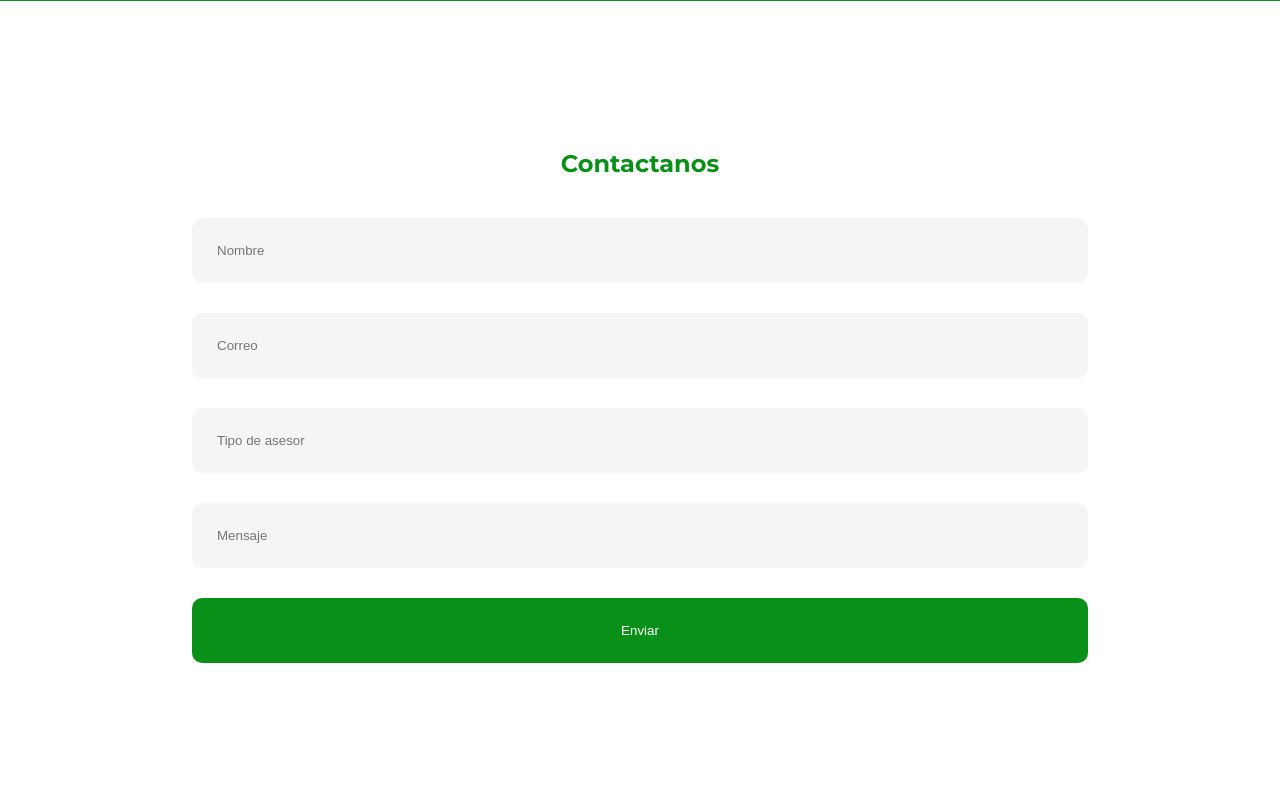
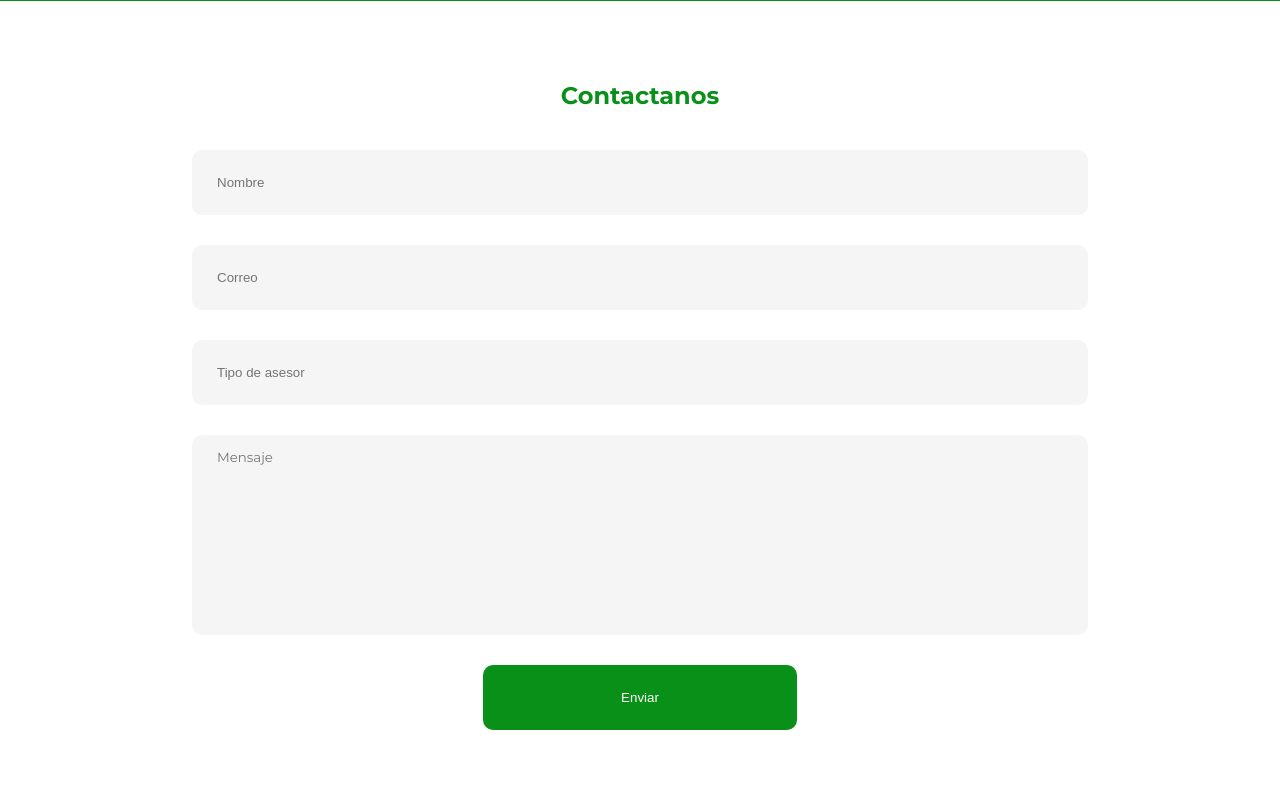
Before and after one commit to SamuBoc/ADECONTA_PAGE, a PHP site: page / in a window 1280 px wide. Shown: the part 1915-2716 px from the top of the page. Run offline with PHP 8.4, Linux system fonts and the light colour scheme.

Commit message:
update: form properties - text area

```diff
--- a/css/style-index.css
+++ b/css/style-index.css
@@ -367,7 +367,8 @@ body, div, ul, nav, header, footer, a, li, label{
 }
 
 .main__wrapper-contact input,
-.main__wrapper-contact button {
+.main__wrapper-contact button,
+.main__wrapper-contact textarea{
     width: 100%;
     margin: 10px 0; /* Ajusta el margen para los inputs y botón */
     margin-top: 20px;
@@ -378,6 +379,16 @@ body, div, ul, nav, header, footer, a, li, label{
     border: none;
     color: #099018;
 }
+
+.main__wrapper-contact textarea{
+    resize: none;
+    padding: 14px;
+    font-weight: 6px;
+    font-family: 'Montserrat', sans-serif;
+    padding-left: 25px;
+    min-height: 200px;
+}
+
 
 /* Estilo cuando los inputs y botones están enfocados */
 .main__wrapper-contact input:focus,
@@ -390,6 +401,9 @@ body, div, ul, nav, header, footer, a, li, label{
     color: #FFFFFF;
     border: none;
     cursor: pointer;
+    width: 35%;
+    justify-self: center;
+    align-self: center;
 }
 
 .main__wrapper-contact h2 {
--- a/index.html
+++ b/index.html
@@ -106,7 +106,7 @@
                     <input type="text" placeholder="Nombre">
                     <input type="text" placeholder="Correo">
                     <input type="text" placeholder="Tipo de asesor">
-                    <input type="text" placeholder="Mensaje">
+                    <textarea placeholder="Mensaje" id=""></textarea>
                     <button>Enviar</button>
                 </div>
             </div>
```
